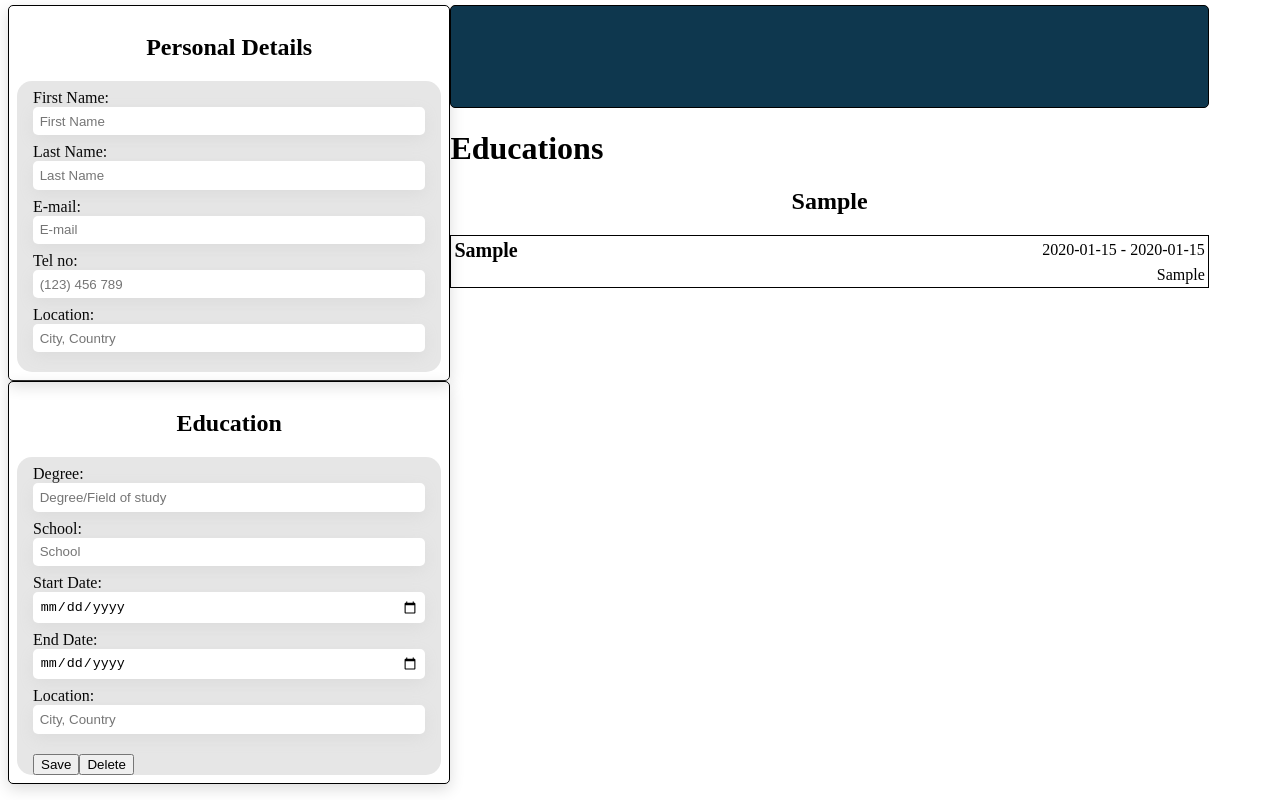
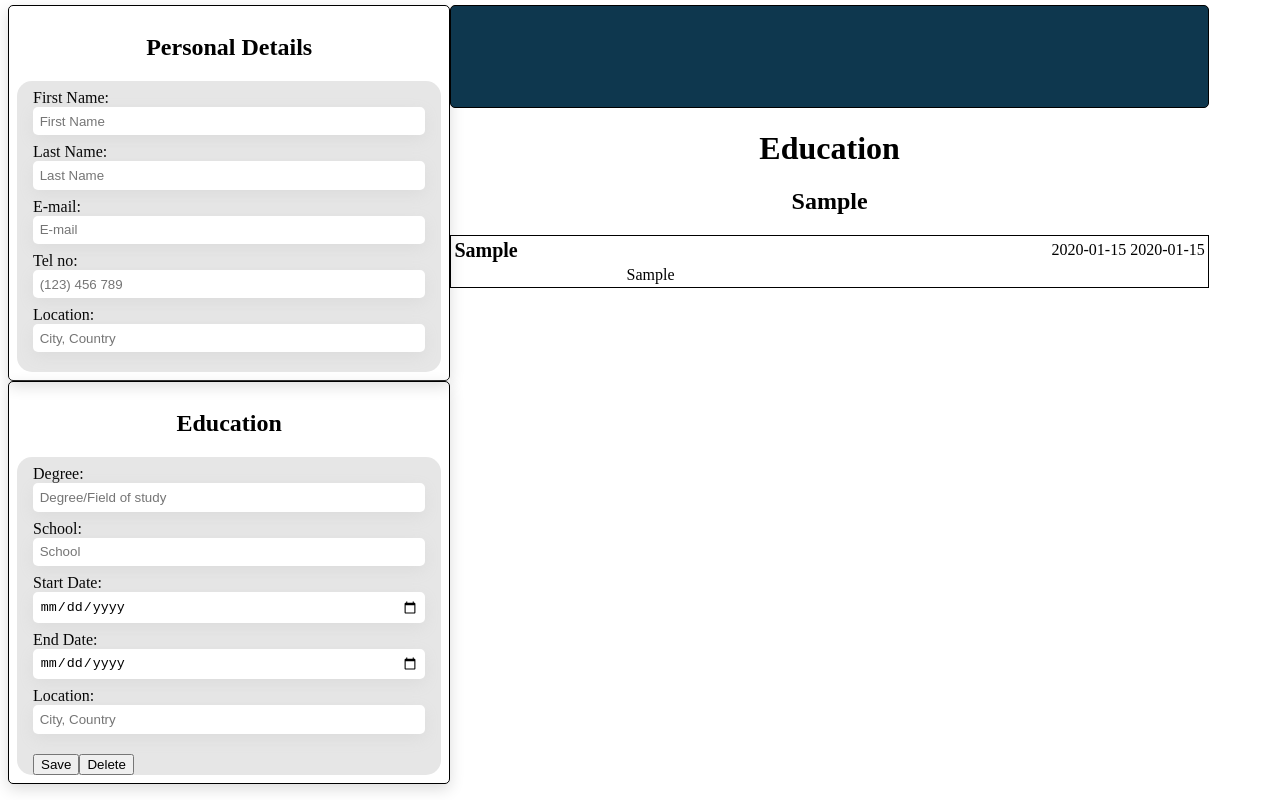
Before and after one commit to AyatBaesh/CV_Constructor, a React (Vite) app: page / in a window 1280 px wide. Both pictures are taken after typing "Sample", "Sample", "2020-01-15", "2020-01-15", "Sample" into the empty fields and a click on the button "Save". Shown: the part 157-957 px from the top of the page. Built offline with nearby package versions, Linux system fonts and the light colour scheme; the HTML template or start-up script is replaced by a standard one.

Commit message:
Education Input save button fixed, adding education now works correctly, added check on empty EducationInfo

```diff
--- a/src/components/Content.jsx
+++ b/src/components/Content.jsx
@@ -13,6 +13,7 @@ export default function Content() {
         tel: '',
         location: '',
     });
+
     const [educationInfo, setEducationInfo] = useState({
         school: '',
         degree: '',
@@ -22,8 +23,12 @@ export default function Content() {
     });
 
     const [educations, setEducations] = useState([])
-
+    function notEmpty(obj) {
+        return Object.values(obj).some( v => v!= '' && v != obj['key'])
+    }
+    console.log(notEmpty(educationInfo))
     function onSave() {
+        if(notEmpty(educationInfo)){
             if(educationInfo.key) {
                 //if education exists already - saves updated version with same id
                 setEducations(educations.map(edu => edu.key === educationInfo.key ? educationInfo : edu))
@@ -38,16 +43,13 @@ export default function Content() {
                 startDate: '',
                 endDate: '',
                 location: '',
-            key: uuidv4(),
             });
+        }
     }
 
     function onEdit(key){
-        console.log('key = ' + key)
-        console.table( educations)
         const editItem = educations.find((education) => education.key === key);
-        setEducationInfo(editItem)
-        console.log(editItem)
+        setEducationInfo(editItem);
     }
 
     return(
@@ -68,11 +70,11 @@ export default function Content() {
             <div className={styles.infoSection}>
                 <PersonalInfo userInfo = {userInfo} />
 
+                {educations.length > 0 && <h1>Education</h1>}
                 {educations.map((education) => {
                     return <EducationInfo
-                                key = {education.key}
+                                key = {uuidv4()}
                                 educationInfo={education}
-                                educations={educations}
                                 onClick = {() => onEdit(education.key)}
                             />
                 })}
--- a/src/components/info/EducationInfo.jsx
+++ b/src/components/info/EducationInfo.jsx
@@ -1,34 +1,22 @@
 import styles from '../../styles/EducationInfo.module.css'
 
-export default function EducationInfo({educationInfo, educations, onClick}){
-    // if(notEmpty(educationInfo)){
-    if(educations){
+export default function EducationInfo({educationInfo, onClick}){
         return (
-                    <>
-                        <h1>Educations</h1>
             <div className={styles.educationInfoDiv} onClick = {onClick}>
                 <h2>{educationInfo.degree}</h2>
                 <table className={styles.educationInfoTable}>
                     <tbody>
                         <tr>
                             <td className = {styles.school}>{educationInfo.school}</td>
-                                        <td className={styles.second}>{educationInfo.startDate} - {educationInfo.endDate}</td>
+                            <td className={styles.second}>{educationInfo.startDate}  {educationInfo.endDate}</td>
                         </tr>
                         <tr>
-                                        <td></td>
+                            {/* <td></td> */}
                             <td className={styles.second}>{educationInfo.location}</td>
                         </tr>
                         </tbody>
                             </table>
                         </div>
-                    </>
         )
 
-    } else {
-        return null;
  }
- }
-
-// function notEmpty(educationInfo){
-//     return Object.values(educationInfo).some(value => !!value)
-// }
--- a/src/styles/Content.module.css
+++ b/src/styles/Content.module.css
@@ -2,11 +2,16 @@
   display: flex;
   flex-direction: row;
 }
+
+.constructorSection {
+  width: 35%;
+  margin: 0.5em 0;
+}
+
 .infoSection {
   width: 60%;
   margin: 0.5em 0;
 }
-.constructorSection {
-  width: 35%;
-  margin: 0.5em 0;
+.infoSection > h1 {
+  text-align: center;
 }
```
Lines whose indentation alone changed are shown as unchanged.
